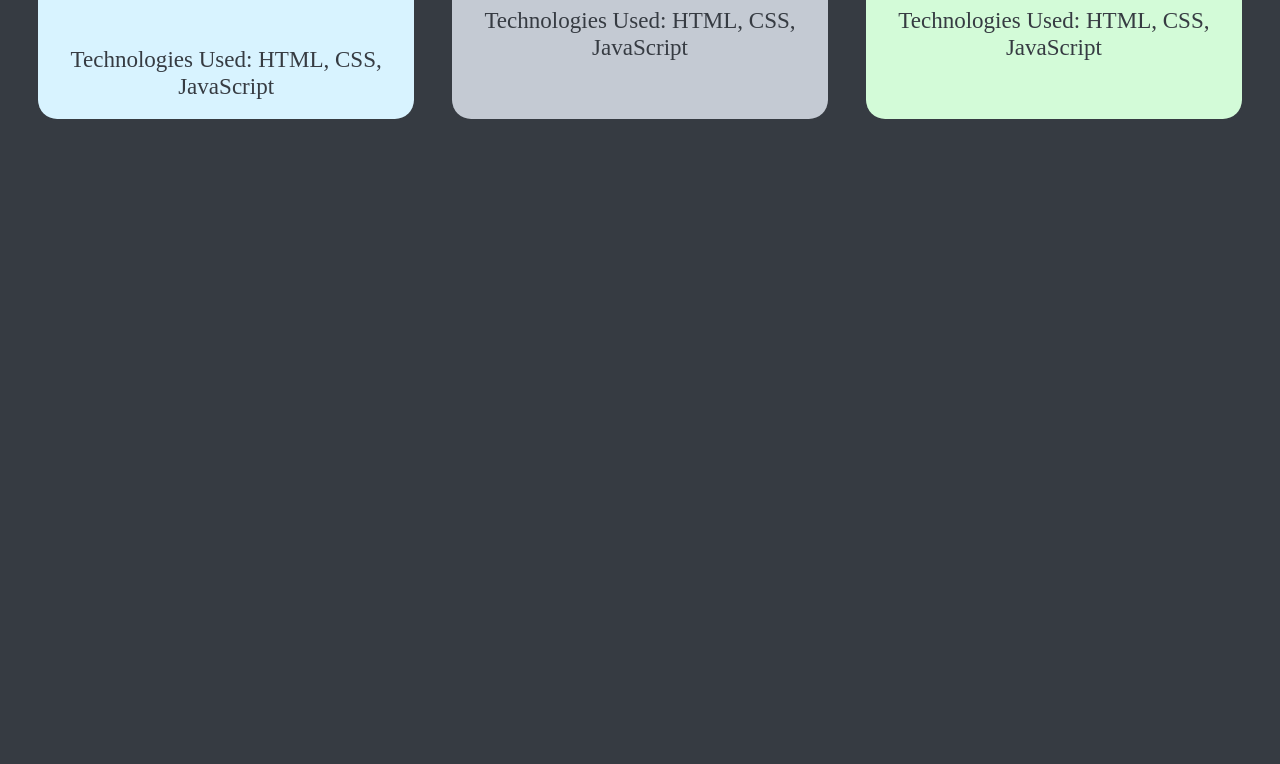
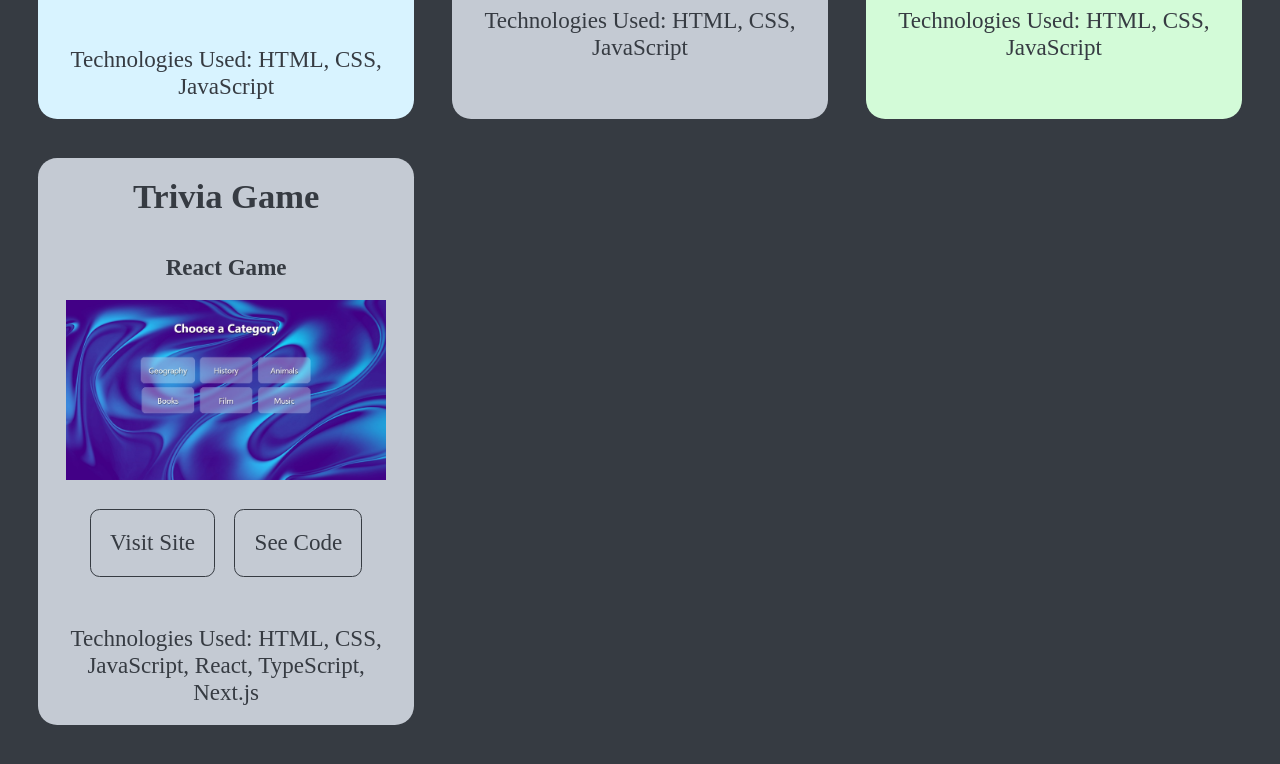
Before and after one commit to RaspberryChaos/my-portfolio, a Next.js app: page /projects in a window 1280 px wide. Shown: the part 1353-2117 px from the top of the page. Before the commit the page ends 1530 px from the top, so only its background shows below. Built offline with nearby package versions, Linux system fonts and the light colour scheme; a web font is replaced by a local one.

Commit message:
trivia game added to projects

```diff
--- a/projectsData.js
+++ b/projectsData.js
@@ -52,5 +52,14 @@ export const myProjects = [
        category: "HTML Canvas Game",
        tags: ["HTML", "CSS", "JavaScript"],
        img: "/bubblePop1.jpg"
-   }
+   },
+   {
+    title: "Trivia Game",
+    id: 7,
+    url: "https://trivia-app-ailie.vercel.app/" ,
+    gitHub: "https://github.com/RaspberryChaos/trivia-app",
+    category: "React Game",
+    tags: ["HTML", "CSS", "JavaScript", "React", "TypeScript", "Next.js"],
+    img: "/trivia.jpg"
+}
 ];
```
Also changed, not shown: public/trivia.jpg (added).
